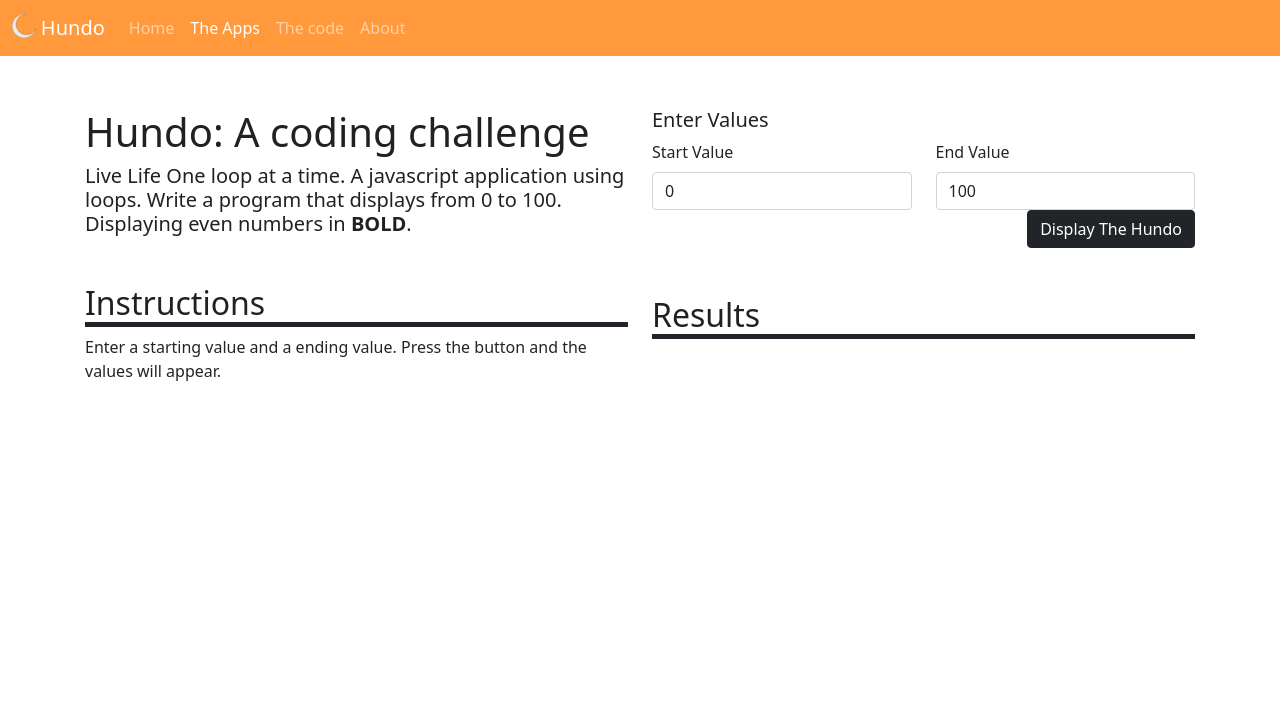
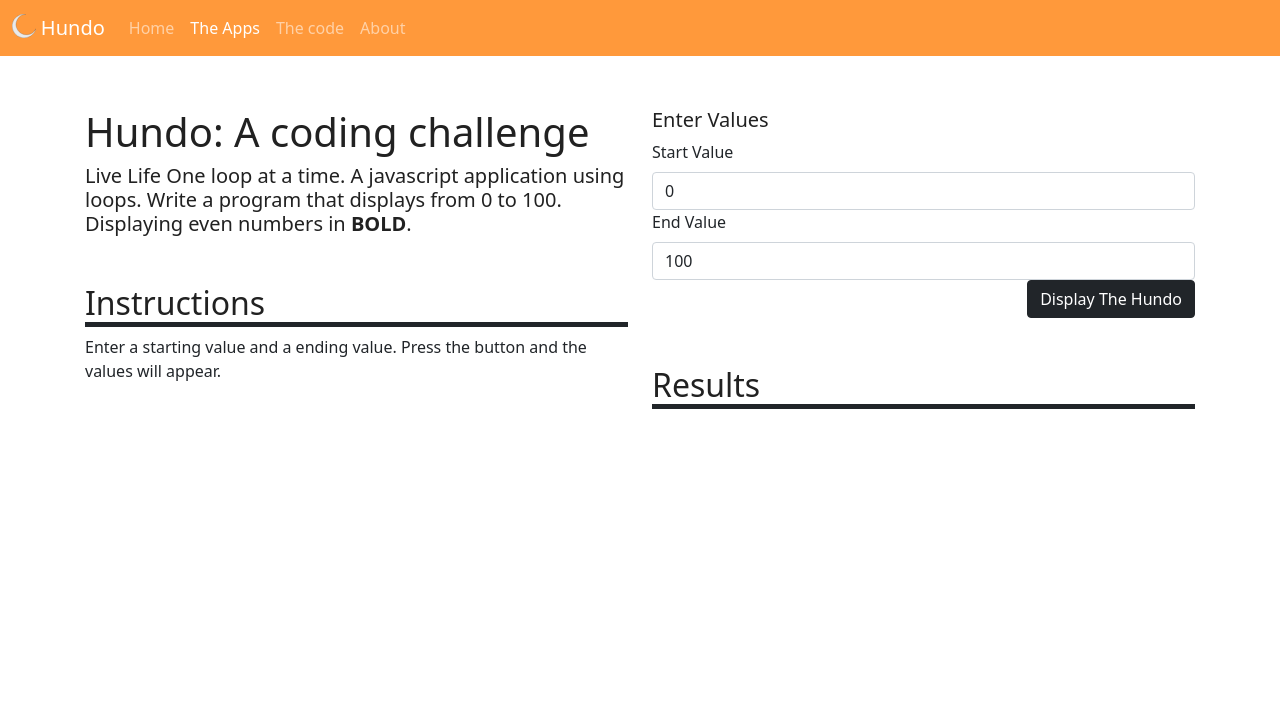
Before and after one commit to josephStuff/Hundo2, a plain HTML site: page apps.html in a window 1280 px wide. Shown: the top 728 px of the page. Drawn offline with nearby package versions, Linux system fonts and the light colour scheme; some packages are replaced by stand-ins of ours; a script that the page names is missing.

Commit message:
Update apps.html
not much

```diff
--- a/apps.html
+++ b/apps.html
@@ -67,11 +67,11 @@
                     <div>
                         <h5>Enter Values</h5>
                         <form class="row">
-                            <div class="col">
+                            <div class="col-12">
                                  <label for="startValue" class="form-label">Start Value</label>
                                 <input type="text" class="form-control" id="startValue" type="number" placeholder="Start Value" value=0 arei-label="Start Value">
                             </div>
-                            <div class="col">
+                            <div class="col-12">
                                  <label for="endValue" class="form-label">End Value</label>
                                 <input type="text" class="form-control" id="endValue" type="number" placeholder="End Value" value=100 arei-label="End Value">
                             </div>
@@ -97,7 +97,7 @@
                     </div>
                 </div>
                 <div class="col d-flex align-items-center justify-content-start justify-content-lg-center">
-                   <span>Built Back Better, Joe W.</span> <!-- <img src="img/OrangeWhiteMark.svg" /> -->
+                   <span>Built Back Better, Joe W.</span>
                 </div>
                 <div class="col d-flex align-items-center justify-content-start justify-content-lg-end">
                     <div class="row">
```
